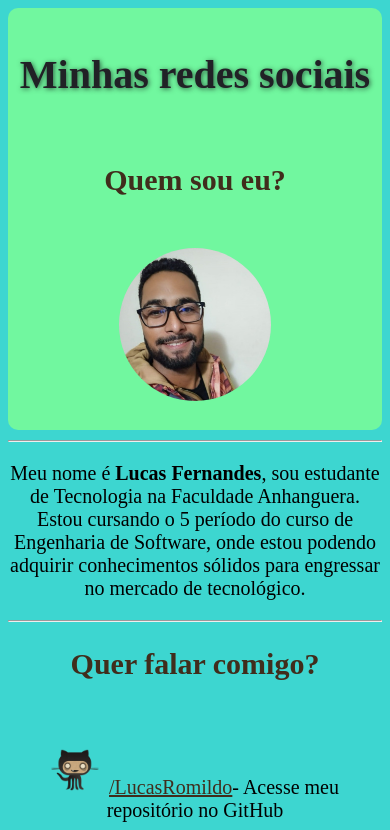
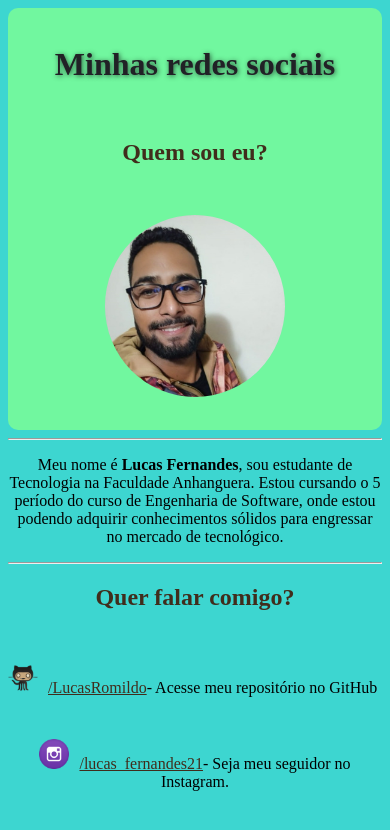
Before and after one commit to lucasffernandes/Portif-lio, a plain HTML site: page index.html in a window 390 px wide. Shown: the top 830 px of the page. Drawn offline with Linux system fonts and the light colour scheme.

Commit message:
Update style.css
Ajuste de responsividade

```diff
--- a/style.css
+++ b/style.css
@@ -5,30 +5,22 @@ body {
 
 .container_cima {
     background-color: #71F79F;
-    border-radius: 10px; /* Alterado para um valor fixo para arredondar levemente os cantos */
-    width: 90%; /* Usar porcentagem para que a largura seja proporcional à largura da tela */
-    max-width: 1000px; /* Definir um limite máximo de largura */
-    height: auto; /* Ajustar a altura automaticamente */
-    min-height: 50vh; /* Definir uma altura mínima */
+    border-radius: 10px;
+    width: 90%;
+    max-width: 1000px;
+    height: auto;
+    min-height: 50vh;
     display: grid;
     margin: 0 auto;
     place-items: center;
-    padding: 20px; /* Adicionar um pouco de padding para dar espaço interno */
-    box-sizing: border-box; /* Incluir padding e bordas na largura e altura totais */
+    padding: 20px;
+    box-sizing: border-box;
 }
 
 .container_cima .foto {
     max-width: 50%;
     max-height: 80%;
     border-radius: 50%;
-}
-
-/* Media query para ajustar em telas menores */
-@media (max-width: 768px) {
-    .container_cima {
-        width: 100%; /* Para telas menores, usar toda a largura disponível */
-        padding: 10px; /* Reduzir o padding em telas menores */
-    }
 }
 
 .container_baixo {
@@ -65,11 +57,66 @@ h2 {
 }
 
 p {
-    text-align: justify;
     text-align: center;
 }
 
-.container_baixo img {
-    max-width: 50px;
-    max-height: 50px;
+@media (max-width: 768px) {
+    body {
+        font-size: 18px;
+    }
+
+    .container_cima {
+        width: 100%;
+        padding: 10px;
+    }
+
+    .container_cima .foto {
+        max-width: 70%;
+    }
+
+    .container_baixo img {
+        max-width: 40px;
+        max-height: 40px;
+    }
 }
+
+@media (max-width: 480px) {
+    body {
+        font-size: 16px;
+    }
+
+    .container_cima {
+        width: 100%;
+        padding: 10px;
+    }
+
+    .container_cima .foto {
+        max-width: 60%;
+    }
+
+    .container_baixo img {
+        max-width: 30px;
+        max-height: 30px;
+    }
+}
+
+@media (max-width: 300px) {
+    body {
+        font-size: 14px;
+    }
+
+    .container_cima {
+        width: 100%;
+        padding: 10px;
+    }
+
+    .container_cima .foto {
+        max-width: 50%;
+    }
+
+    .container_baixo img {
+        max-width: 20px;
+        max-height: 20px;
+    }
+
+}
```
